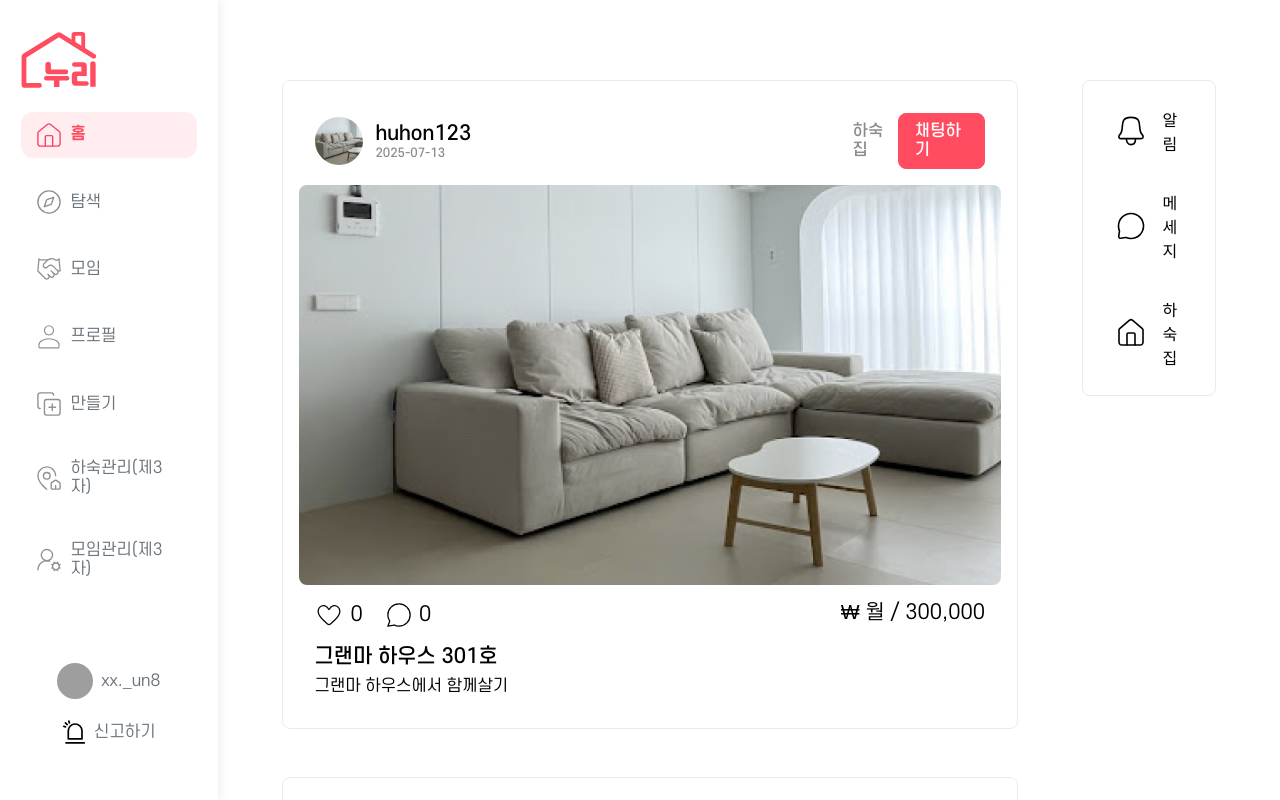
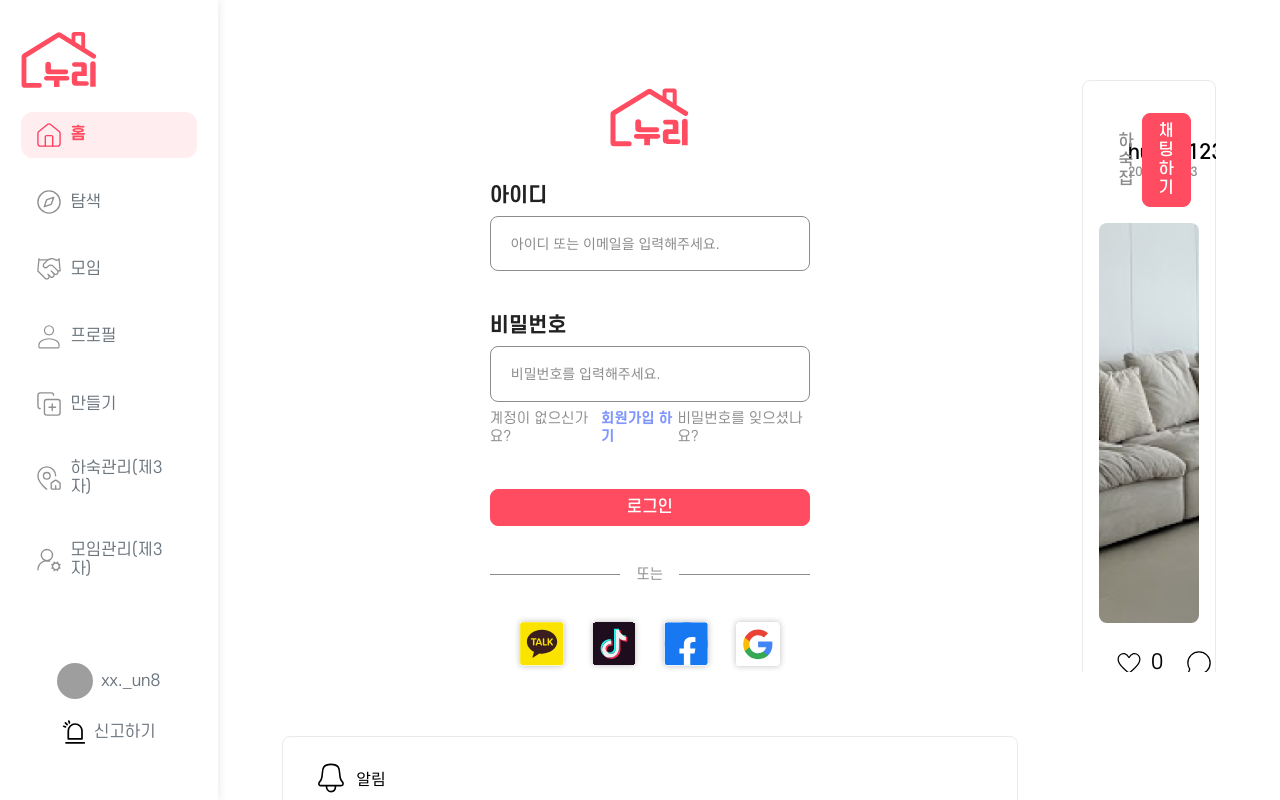
Before and after one commit to Team-Solvit/Nuri-Client, a Next.js app: page / in a window 1280 px wide. Shown: the top 800 px of the page. Built offline with nearby package versions, Linux system fonts and the light colour scheme; grey boxes are pictures that could not be loaded.

Commit message:
feat(SOLVIT25-66) :: 채팅연결 테스트 작성

```diff
--- a/next.config.ts
+++ b/next.config.ts
@@ -1,6 +1,13 @@
 import type { NextConfig } from "next";
 
 const nextConfig: NextConfig = {
+   webpack(config) {
+    config.resolve.fallback = {
+      ...(config.resolve.fallback || {}),
+      net: false,
+    };
+    return config;
+  },
   images: {
     domains: ["localhost", "*"],
   },
--- a/package.json
+++ b/package.json
@@ -18,14 +18,17 @@
     "react": "^19.0.0",
     "react-dom": "^19.0.0",
     "react-range": "^1.10.0",
+    "sockjs-client": "^1.6.1",
     "zustand": "^5.0.5"
   },
   "devDependencies": {
     "@eslint/eslintrc": "^3",
+    "@stomp/stompjs": "^7.1.1",
     "@types/node": "^20",
     "@types/nprogress": "^0.2.3",
     "@types/react": "^19",
     "@types/react-dom": "^19",
+    "@types/sockjs-client": "^1.5.4",
     "eslint": "^9",
     "eslint-config-next": "15.3.4",
     "typescript": "^5"
--- a/src/app/page.tsx
+++ b/src/app/page.tsx
@@ -3,10 +3,12 @@
 import PostScroll from "@/containers/home/post-scroll/ui";
 import Navigate from "@/components/ui/navigate/ui";
 import styled from "@emotion/styled";
+import Login from "@/components/ui/login";
 
 export default function Home() {
 	return (
 		<HomeContainer>
+      <Login />
 			<PostScroll/>
 			<Navigate/>
 		</HomeContainer>
--- a/src/components/ui/login/index.tsx
+++ b/src/components/ui/login/index.tsx
@@ -6,6 +6,7 @@ import { colors, radius, fontSizes } from '@/styles/theme';
 import Square from '@/components/ui/button/square';
 import Image from 'next/image';
 import { useRouter } from 'next/navigation';
+import { client } from './soket';
 
 export default function Login() {
   const router = useRouter();
@@ -35,7 +36,7 @@ export default function Login() {
               <Right onClick={() => setStep('find-email')}>비밀번호를 잊으셨나요?</Right>
             </Hint>
           </FormGroup>
-          <Square text='로그인' onClick={() => { }} status={true} width='100%' />
+          <Square text='로그인' onClick={() => { client.activate() }} status={true} width='100%' />
           <SocialOther>또는</SocialOther>
           <SocialList>
             <Image src="/login/kakao.svg" alt="카카오 로그인" width={56} height={56} />
--- /dev/null
+++ b/src/components/ui/login/soket.ts
@@ -0,0 +1,22 @@
+import { Client } from '@stomp/stompjs';
+import SockJS from 'sockjs-client';
+
+const socketUrl = 'http://localhost:8080/websocket';
+
+export const client = new Client({
+  webSocketFactory: () => new SockJS(socketUrl),
+  connectHeaders: {
+    Authorization: 'Bearer eyJhbGciOiJIUzI1NiJ9.eyJzdWIiOiJkb25nd29va0tpbSIsInJvbGUiOiJVU0VSIiwibWFkZUJ5IjoibnVyaSIsImlhdCI6MTc1NDEwMzc3MywiZXhwIjoxNzU0MTA0NjczfQ.US8jQVfXp_hhSYquqWM7FXiztVpfUnQl525mzKUtVuc'
+  },
+  reconnectDelay: 0,
+  onConnect: (frame) => {
+    console.log('연결 성공!', frame);
+     client.subscribe('/user/login/status', (message) => {
+      console.log('📩 메시지 도착:', message.body);
+      alert(message.body); // 중복 로그인 알림 등
+    });
+  },
+  onStompError: (frame) => {
+    console.error('STOMP 오류:', frame);
+  },
+});
```
Also changed, not shown: 1 other file (tests, documents, lock files or other folders).
